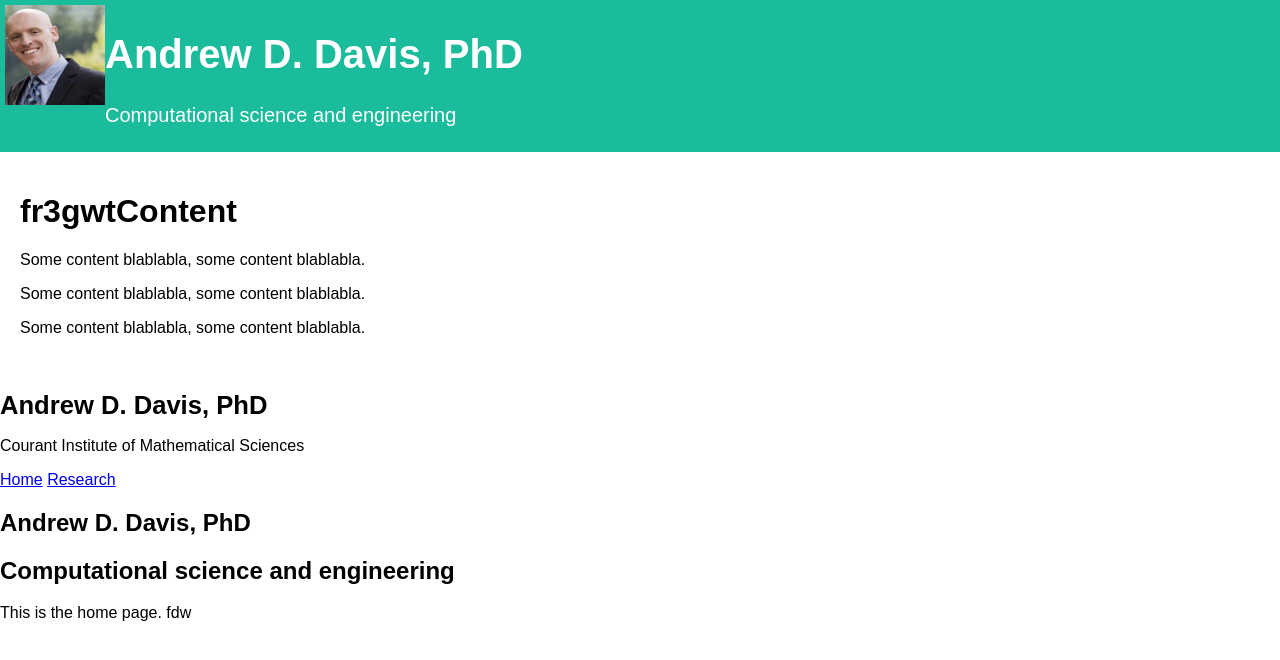
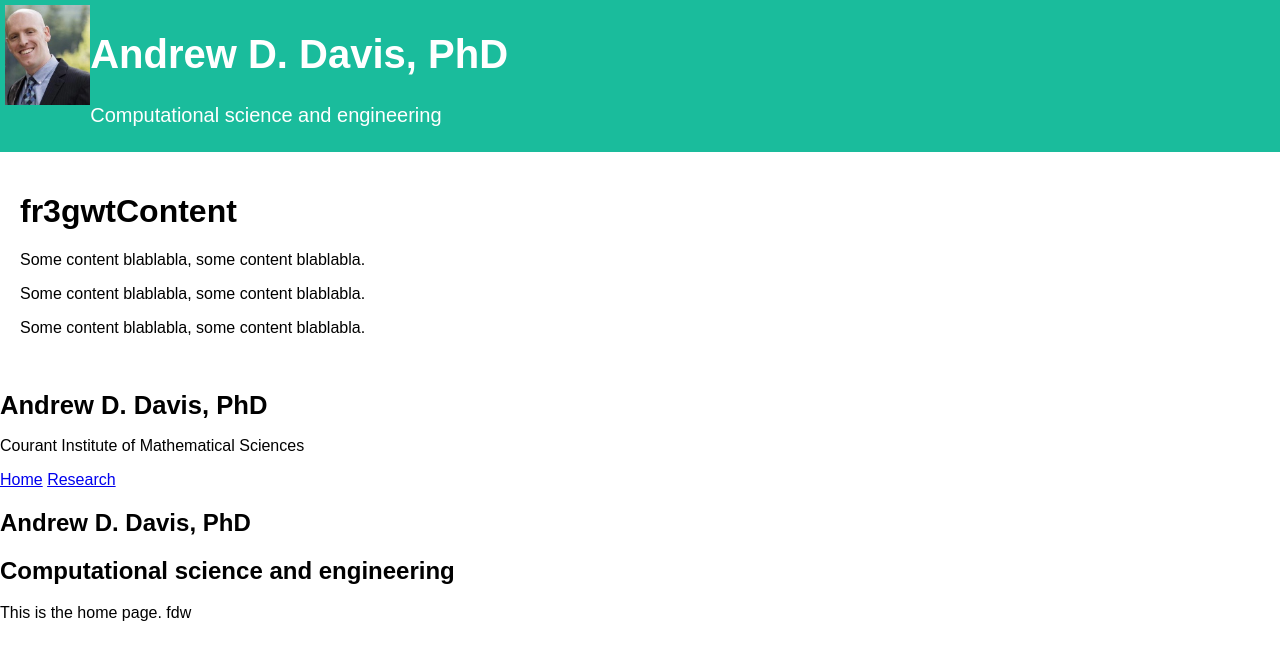
Before and after one commit to andyddavis/andyddavis.github.io, a Jekyll site: the page built from index.md, in a window 1280 px wide. Shown: the top 660 px of the page. Built offline with Jekyll 4.4.1, drawn with Linux system fonts in a browser that asks for light colours.

Commit message:
Update default.html

```diff
--- a/_layouts/default.html
+++ b/_layouts/default.html
@@ -25,7 +25,6 @@ body {
 
 .header img {
   float: left;
-  width: 100px;
   height: 100px;
   background: #555;
 }
```
